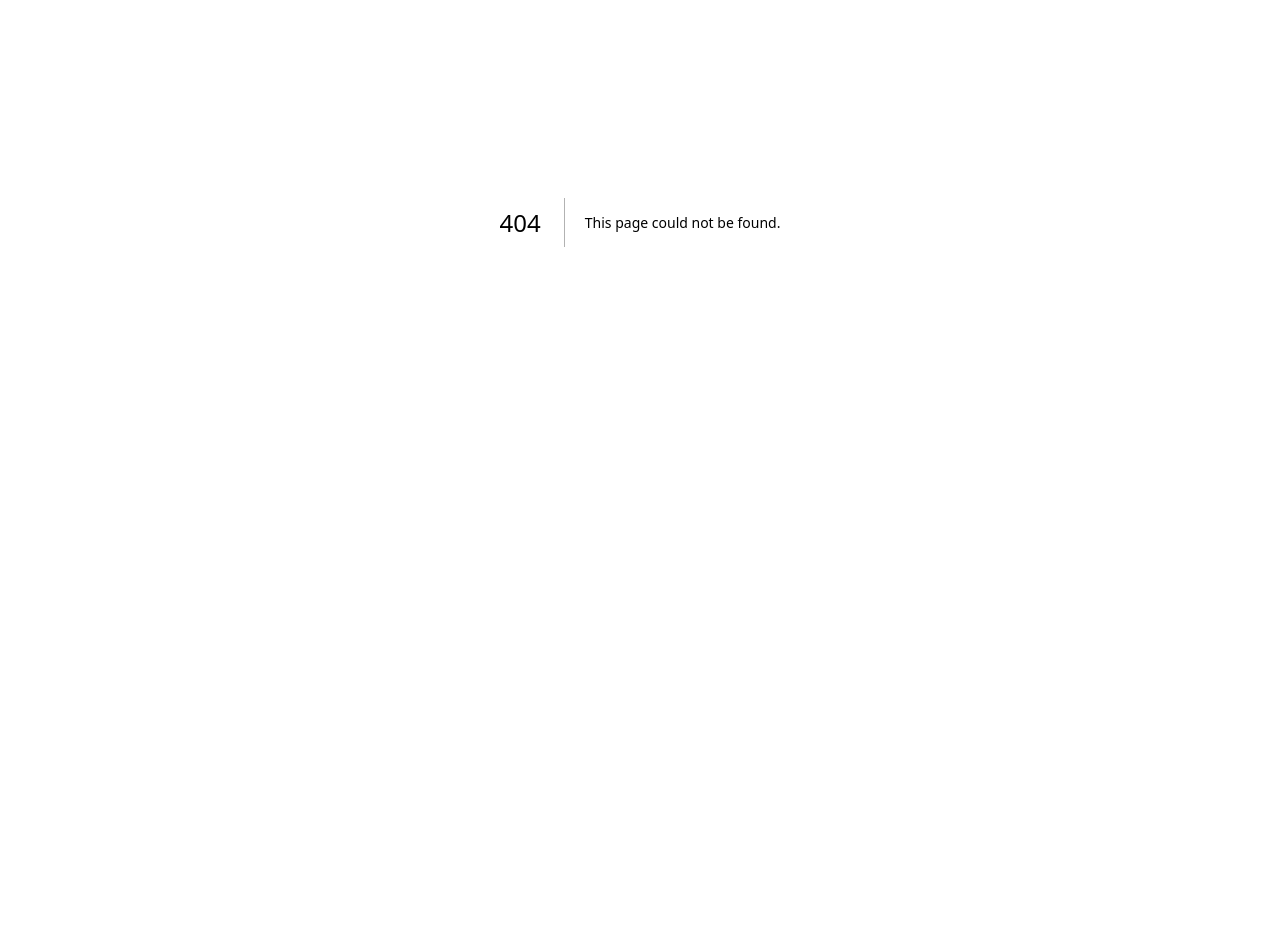
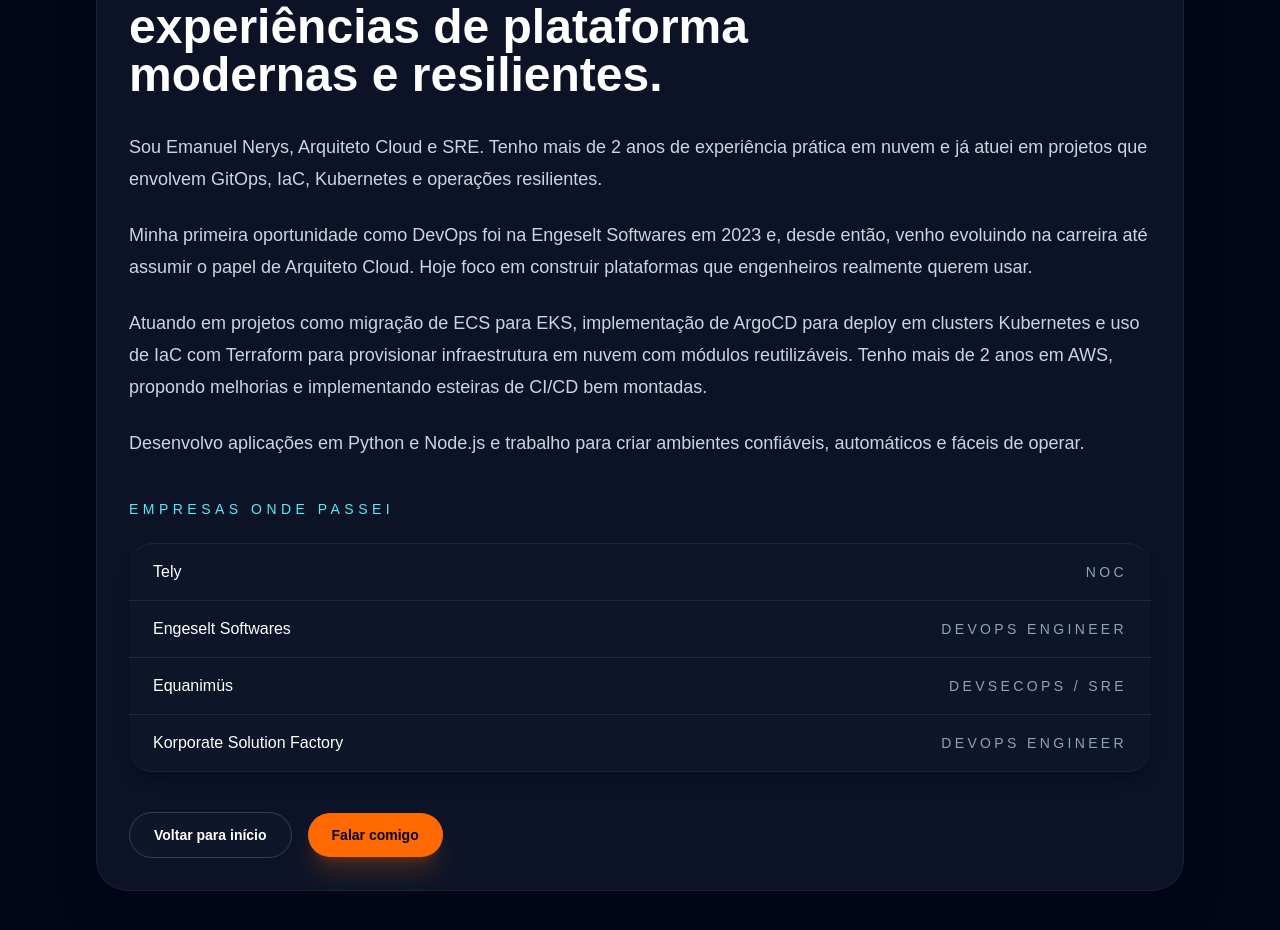
Before and after one commit to EmanuelNerys/site-consultoria, a Next.js app: page /sobre in a window 1280 px wide. Before the commit this address had no page. Shown: the part 220-1150 px from the top of the page. Before the commit the page ends 842 px from the top, so only its background shows below. Built offline with nearby package versions, Linux system fonts and the light colour scheme.

Commit message:
Adicionado o sobre, adicionando minha experiencias

```diff
--- a/src/app/page.tsx
+++ b/src/app/page.tsx
@@ -18,7 +18,7 @@
                 Arquitetura cloud sólida, com automação e segurança para sua operação crescer sem sustos.
               </h1>
               <p className="text-lg text-slate-300 max-w-2xl">
-                Sou Emanuel — Cloud & DevOps com foco em AWS e Kubernetes. Tenho mais de 2 anos de experiência, trabalho com GitOps e infraestrutura como código (IaC). Entrego automação, observabilidade e operações seguras para times que querem escalar sem dor.
+                Sou Emanuel Nerys, Arquiteto Cloud e SRE. Ajudo equipes a construir plataformas cloud seguras, escaláveis e fáceis de operar.
               </p>
               <div className="flex flex-col sm:flex-row items-start sm:items-center gap-4">
                 <a
@@ -28,7 +28,7 @@
                   Entre em contato
                 </a>
                 <a
-                  href="#contato"
+                  href="/sobre"
                   className="inline-flex items-center justify-center rounded-full border border-slate-700 bg-slate-900/80 px-7 py-3 text-sm font-semibold text-white transition hover:bg-slate-800"
                 >
                   Ver experiência
--- /dev/null
+++ b/src/app/sobre/page.tsx
@@ -0,0 +1,70 @@
+import Link from 'next/link';
+
+export default function SobrePage() {
+  return (
+    <main className="min-h-screen bg-slate-950 text-white py-16">
+      <div className="max-w-6xl mx-auto px-6 lg:px-8">
+        <div className="rounded-[2rem] border border-slate-800/80 bg-slate-900/80 p-8 shadow-2xl shadow-slate-950/30">
+          <div className="mb-8">
+            <p className="text-sm uppercase tracking-[0.32em] text-cyan-300">Sobre</p>
+            <h1 className="mt-4 text-4xl sm:text-5xl font-semibold text-white max-w-3xl">
+              Transformo infraestrutura em experiências de plataforma modernas e resilientes.
+            </h1>
+          </div>
+
+          <div className="space-y-6 text-slate-300 text-base sm:text-lg leading-8">
+            <p>
+              Sou Emanuel Nerys, Arquiteto Cloud e SRE. Tenho mais de 2 anos de experiência prática em nuvem e já atuei em projetos que envolvem GitOps, IaC, Kubernetes e operações resilientes.
+            </p>
+            <p>
+              Minha primeira oportunidade como DevOps foi na Engeselt Softwares em 2023 e, desde então, venho evoluindo na carreira até assumir o papel de Arquiteto Cloud. Hoje foco em construir plataformas que engenheiros realmente querem usar.
+            </p>
+            <p>
+              Atuando em projetos como migração de ECS para EKS, implementação de ArgoCD para deploy em clusters Kubernetes e uso de IaC com Terraform para provisionar infraestrutura em nuvem com módulos reutilizáveis. Tenho mais de 2 anos em AWS, propondo melhorias e implementando esteiras de CI/CD bem montadas.
+            </p>
+            <p>
+              Desenvolvo aplicações em Python e Node.js e trabalho para criar ambientes confiáveis, automáticos e fáceis de operar.
+            </p>
+          </div>
+
+          <div className="mt-10">
+            <p className="text-sm uppercase tracking-[0.32em] text-cyan-300">Empresas onde passei</p>
+            <div className="mt-6 divide-y divide-slate-800 border-t border-b border-slate-800/80 rounded-3xl bg-slate-900/70 shadow-lg shadow-slate-950/20">
+              <div className="flex items-center justify-between px-6 py-4">
+                <span className="text-base font-medium text-white">Tely</span>
+                <span className="text-sm uppercase tracking-[0.24em] text-slate-400">NOC</span>
+              </div>
+              <div className="flex items-center justify-between px-6 py-4">
+                <span className="text-base font-medium text-white">Engeselt Softwares</span>
+                <span className="text-sm uppercase tracking-[0.24em] text-slate-400">DevOps Engineer</span>
+              </div>
+              <div className="flex items-center justify-between px-6 py-4">
+                <span className="text-base font-medium text-white">Equanimüs</span>
+                <span className="text-sm uppercase tracking-[0.24em] text-slate-400">DevSecOps / SRE</span>
+              </div>
+              <div className="flex items-center justify-between px-6 py-4">
+                <span className="text-base font-medium text-white">Korporate Solution Factory</span>
+                <span className="text-sm uppercase tracking-[0.24em] text-slate-400">DevOps Engineer</span>
+              </div>
+            </div>
+          </div>
+
+          <div className="mt-10 flex flex-col sm:flex-row sm:items-center gap-4">
+            <Link
+              href="/"
+              className="inline-flex items-center justify-center rounded-full border border-slate-700 bg-slate-900/80 px-6 py-3 text-sm font-semibold text-white transition hover:bg-slate-800"
+            >
+              Voltar para início
+            </Link>
+            <Link
+              href="/#contato"
+              className="inline-flex items-center justify-center rounded-full bg-orange-500 px-6 py-3 text-sm font-semibold text-slate-950 shadow-xl shadow-orange-500/20 transition hover:bg-orange-400"
+            >
+              Falar comigo
+            </Link>
+          </div>
+        </div>
+      </div>
+    </main>
+  );
+}
--- a/src/components/Header.tsx
+++ b/src/components/Header.tsx
@@ -15,7 +15,7 @@
           <nav className="hidden md:flex items-center gap-2 text-sm text-slate-300">
             <Link href="#" className="hover:text-white">Trabalhos</Link>
             <Link href="#" className="hover:text-white">Textos</Link>
-            <Link href="#" className="hover:text-white">Sobre</Link>
+            <Link href="/sobre" className="hover:text-white">Sobre</Link>
           </nav>
 
           {/* Right: Language toggle + Contact button */}
```
